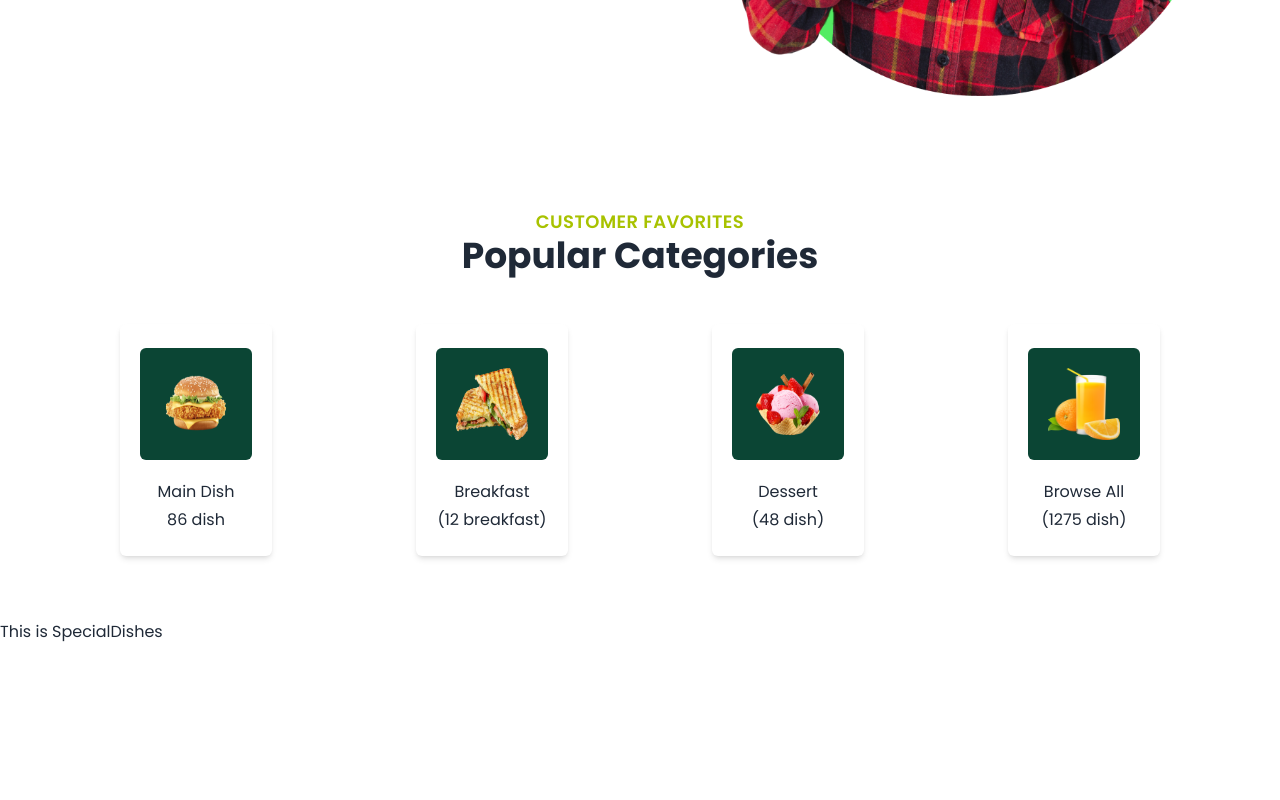
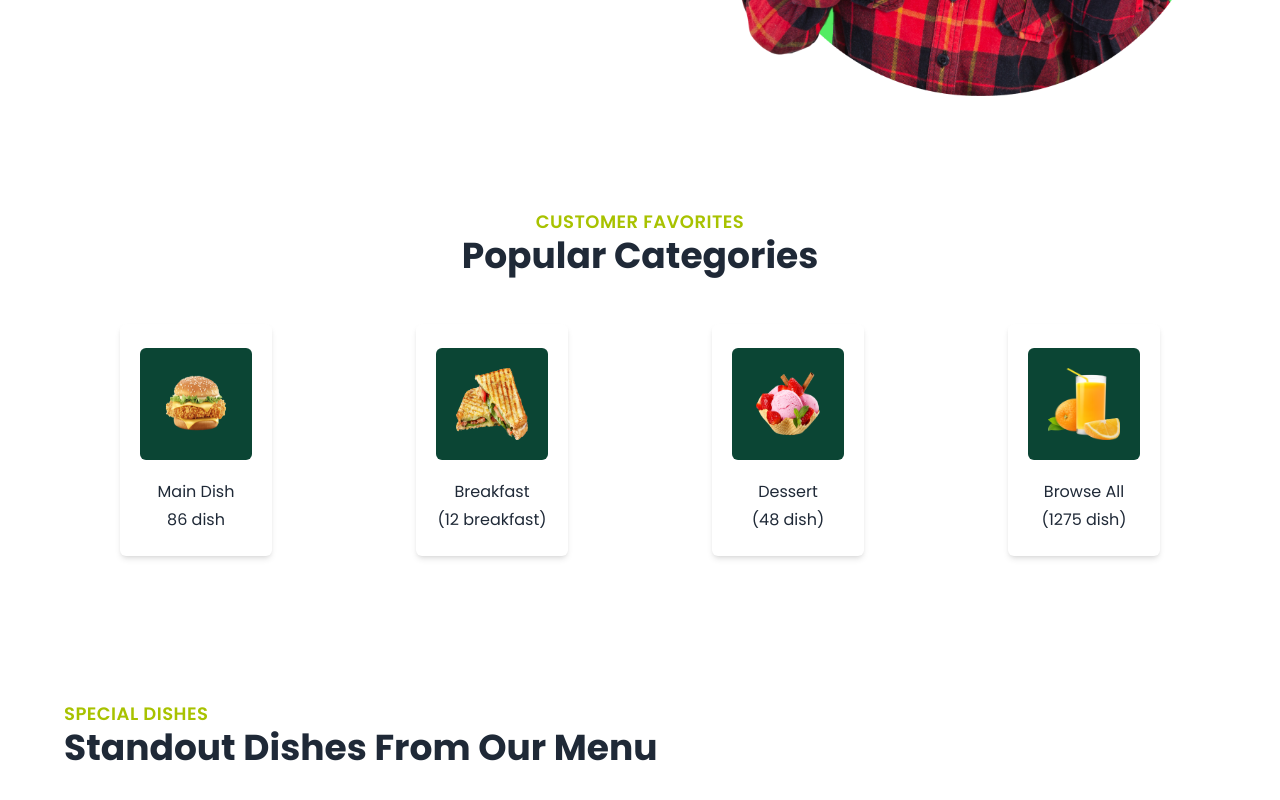
Before and after one commit to nayon117/flavify-client, a React (Vite) app: page / in a window 1280 px wide. Shown: the part 518-1318 px from the top of the page. Before the commit the page ends 1162 px from the top, so only its background shows below. Built offline with nearby package versions, Linux system fonts and the light colour scheme.

Commit message:
install react slick for slider

```diff
--- a/package.json
+++ b/package.json
@@ -16,6 +16,7 @@
     "react-dom": "^18.2.0",
     "react-icons": "^4.12.0",
     "react-router-dom": "^6.21.0",
+    "react-slick": "^0.29.0",
     "sort-by": "^1.2.0"
   },
   "devDependencies": {
--- a/src/pages/home/SpecialDishes.jsx
+++ b/src/pages/home/SpecialDishes.jsx
@@ -1,9 +1,10 @@
-
-
 const SpecialDishes = () => {
   return (
-    <div>
-      <h2>This is SpecialDishes</h2>
+    <div className="section-container my-20">
+      <div className="text-left">
+        <h2 className="subtitle">Special Dishes</h2>
+        <h2 className="title">Standout Dishes From Our Menu</h2>
+      </div>
     </div>
   );
 };
```
Also changed, not shown: 1 other file (tests, documents, lock files or other folders).
